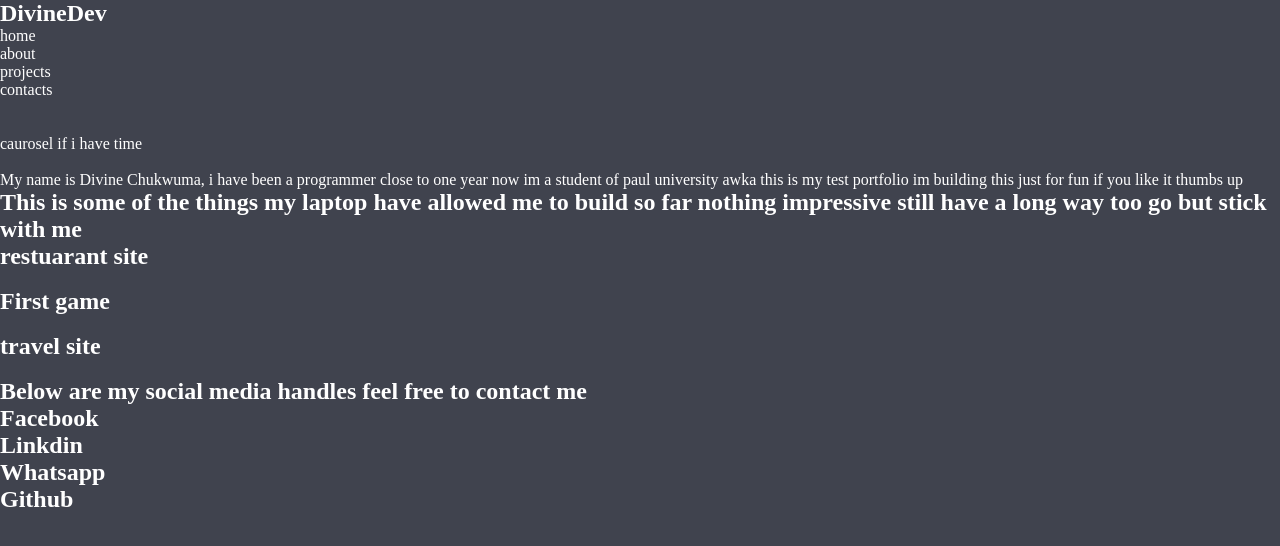
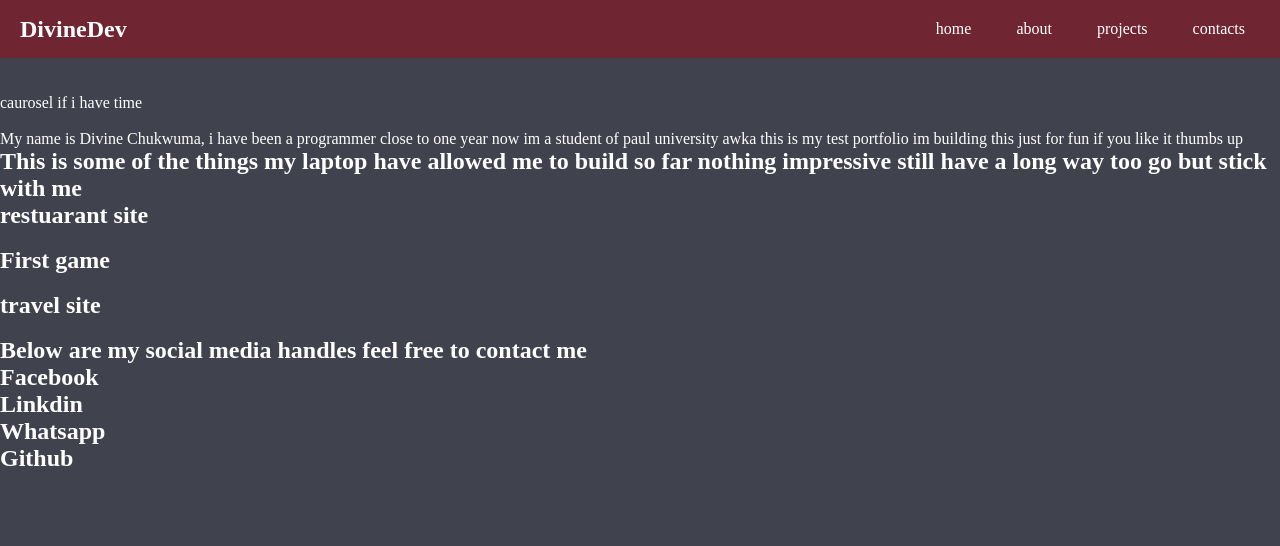
Before and after one commit to Divinechukwuma/portfolio, a plain HTML site: page index.html in a window 1280 px wide. Drawn offline with Linux system fonts and the light colour scheme.

Commit message:
lets keep going

```diff
--- a/index.html
+++ b/index.html
@@ -13,12 +13,12 @@
     <!--Nav-->
     <section class="nav">
         <h1>DivineDev</h1>
-        <ul>
-            <li>home</li>
-            <li>about</li>
-            <li>projects</li>
-            <li>contacts</li>
-        </ul>
+        <div class="item">
+            <div>home</div>
+            <div>about</div>
+            <div>projects</div>
+            <div>contacts</div>
+        </div>
     </section><br><br>
 
     <!--hero page-->
--- a/style.css
+++ b/style.css
@@ -1,6 +1,7 @@
 *{
     margin: 0%;
     padding: 0%;
+    box-sizing: border-box;
 }
 
 
@@ -9,6 +10,32 @@ body{
     background-color: #40434e ;
 }
 
+.nav{
+    background-color: #702632;
+    justify-content:space-between;
+    align-items: center;
+    display: flex;
+    padding: 10px 20px;
+}
+
+.nav h1{
+   margin:0;
+   font-size: 24px;
+}
+
+.item{
+    display: flex;
+    flex-wrap: wrap;
+    gap: 15px;
+
+}
+.item div{
+    padding: 10px 15px;
+
+}
+
+
+
 /* coloors too use */
  /* body = 40434e */
  /*body element or header bright color = 702632 */
```
